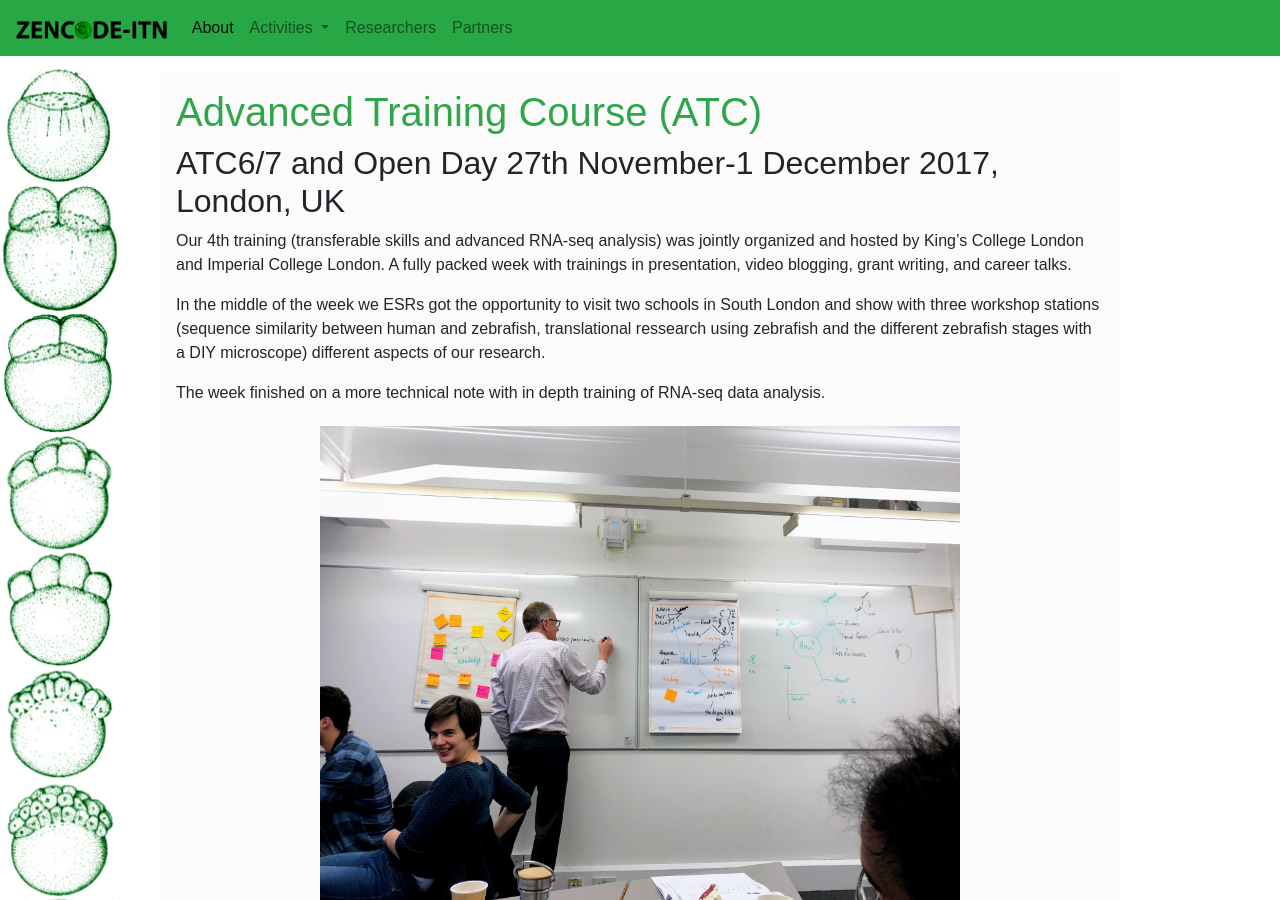
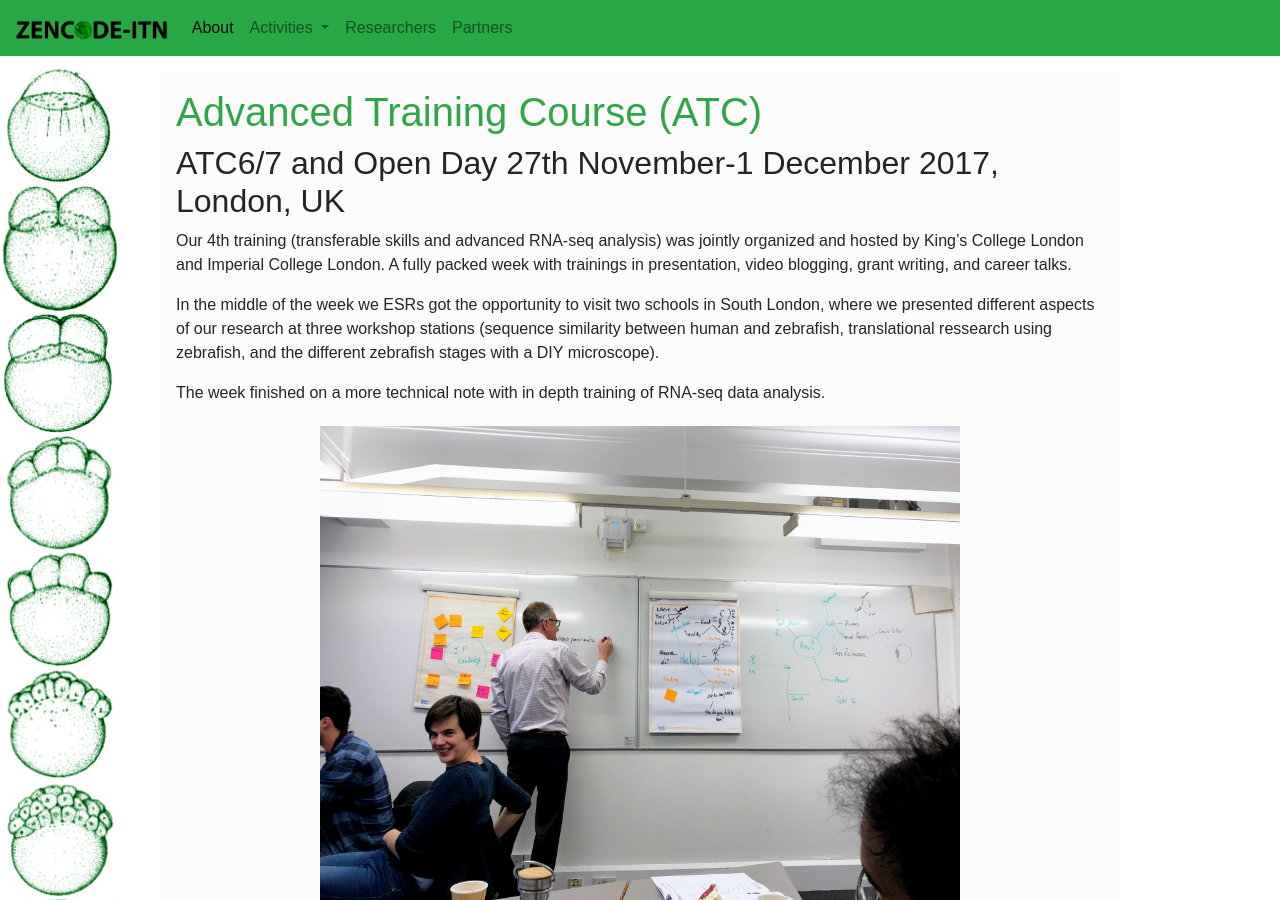
Before and after one commit to zencode-itn/zencode-itn.github.io, a Jekyll site: the page built from _posts/2017-12-14-atc.md, in a window 1280 px wide and 900 px high. Built offline with Jekyll 4.4.1, drawn with Linux system fonts in a browser that asks for light colours; nearby versions of some CDN libraries; a script that is not in the unit is left out; comment, search, counter and statistics services are not loaded.

Commit message:
Update 2017-12-14-atc.md

```diff
--- a/_posts/2017-12-14-atc.md
+++ b/_posts/2017-12-14-atc.md
@@ -8,7 +8,7 @@ permalink: /atc.html
 Our 4th training (transferable skills and advanced RNA-seq analysis) was jointly organized and hosted by King's College London and Imperial College London.
 A fully packed week with trainings in presentation, video blogging, grant writing, and career talks.
 
-In the middle of the week we ESRs got the opportunity to visit two schools in South London and show with three workshop stations (sequence similarity between human and zebrafish, translational ressearch using zebrafish and the different zebrafish stages with a DIY microscope) different aspects of our research.
+In the middle of the week we ESRs got the opportunity to visit two schools in South London, where we presented different aspects of our research at three workshop stations (sequence similarity between human and zebrafish, translational ressearch using zebrafish, and the different zebrafish stages with a DIY microscope).
 
 The week finished on a more technical note with in depth training of RNA-seq data analysis.
 <div class="image-gallery-lg d-flex flex-row flex-wrap   justify-content-center">
```
